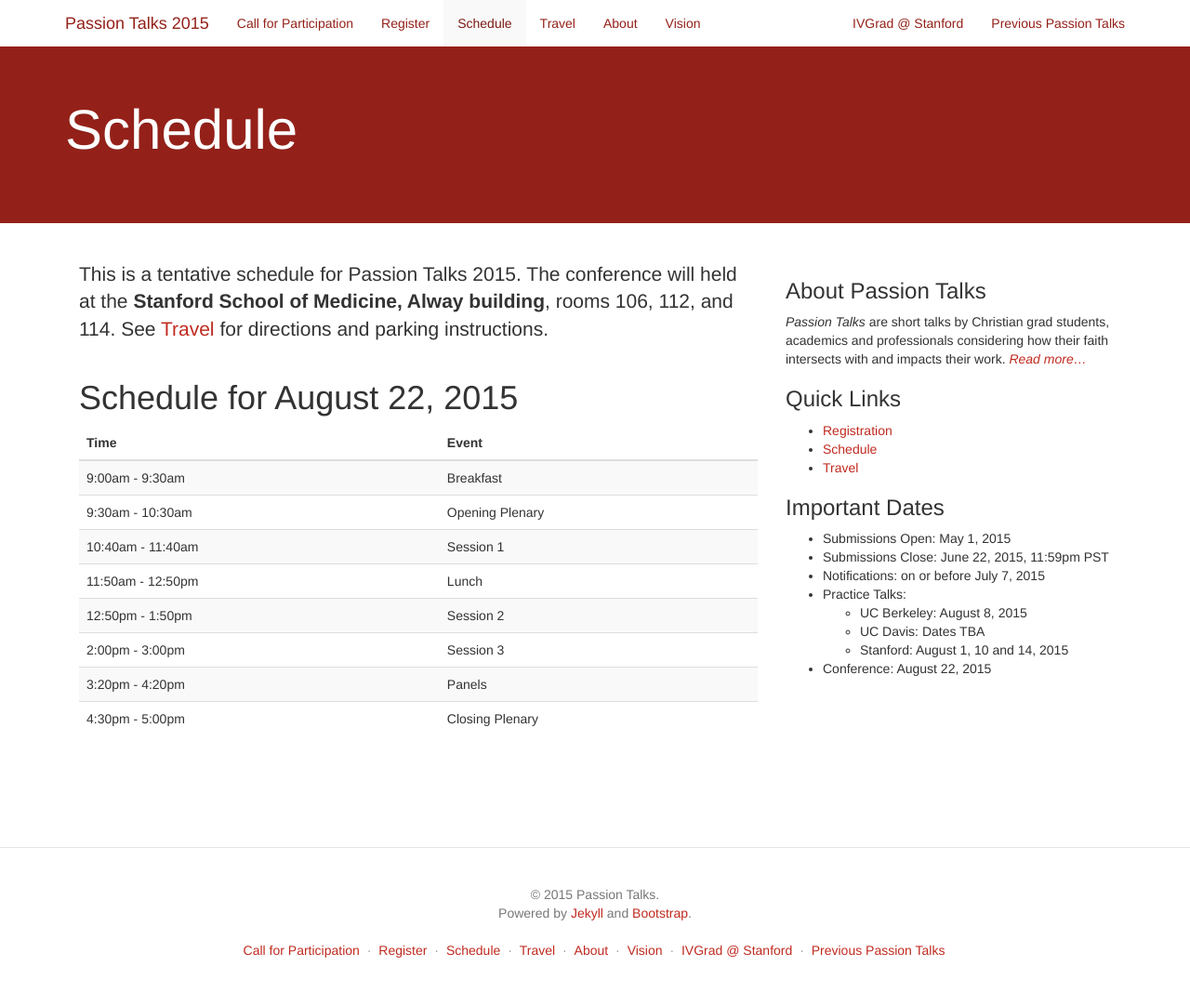
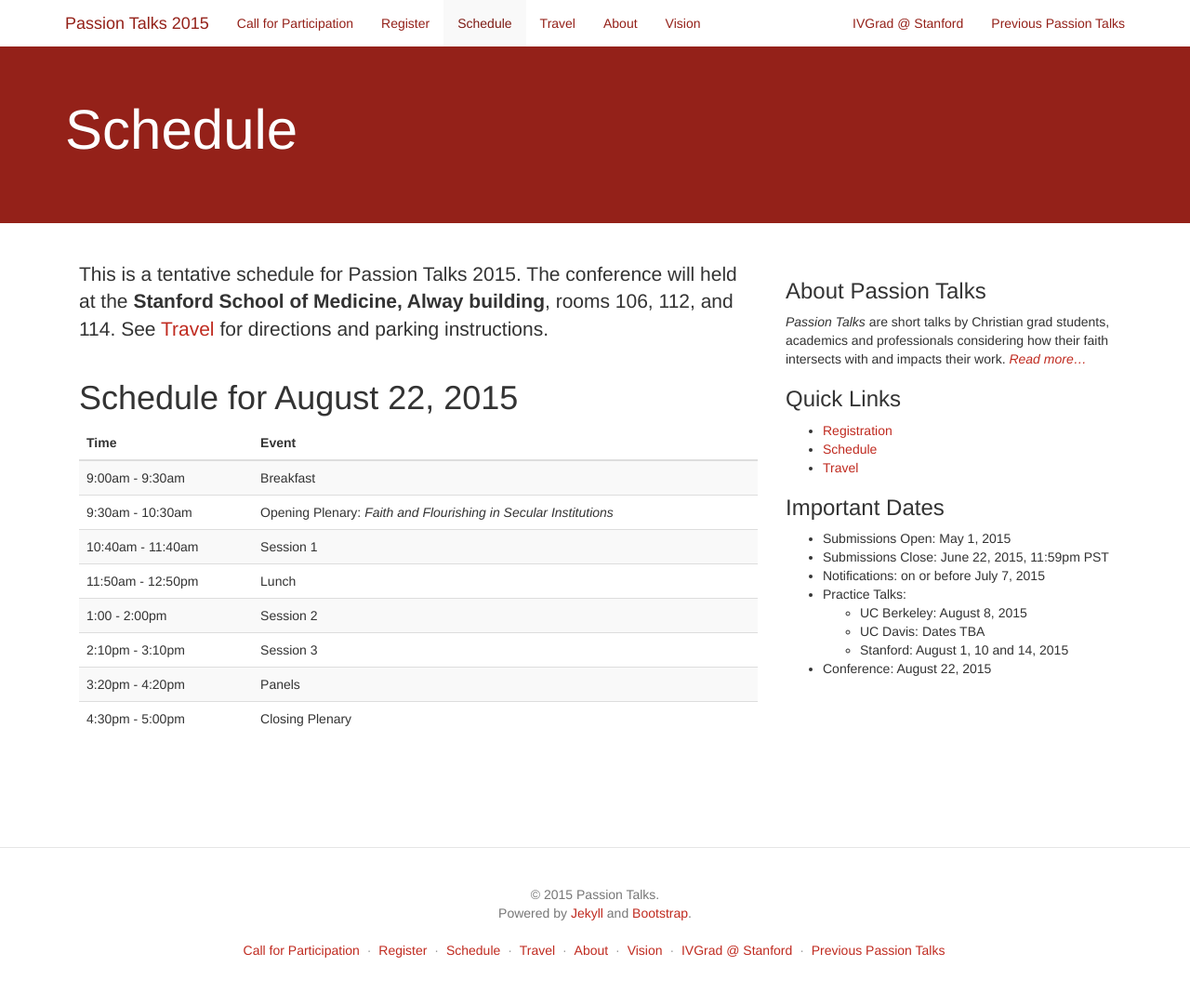
Before and after one commit to passiontalks/pt15, a Jekyll site: the page built from schedule.md, in a window 1280 px wide. Shown: the whole page at 93% size. Built offline with Jekyll 4.4.1, drawn with Linux system fonts in a browser that asks for light colours; nearby versions of some CDN libraries.

Commit message:
Update schedule.

```diff
--- a/schedule.md
+++ b/schedule.md
@@ -26,7 +26,7 @@ directions and parking instructions.
     </tr>
     <tr>
       <td>9:30am - 10:30am</td>
-      <td>Opening Plenary</td>
+      <td>Opening Plenary: <em>Faith and Flourishing in Secular Institutions</em></td>
     </tr>
     <tr>
       <td>10:40am - 11:40am</td>
@@ -37,11 +37,11 @@ directions and parking instructions.
       <td>Lunch</td>
     </tr>
     <tr>
-      <td>12:50pm - 1:50pm</td>
+      <td>1:00 - 2:00pm</td>
       <td>Session 2</td>
     </tr>
     <tr>
-      <td>2:00pm - 3:00pm</td>
+      <td>2:10pm - 3:10pm</td>
       <td>Session 3</td>
     </tr>
     <tr>
@@ -58,10 +58,10 @@ directions and parking instructions.
 <!-- | Time | Event | -->
 <!-- | ------ | ------ | -->
 <!-- | 9:00am - 9:30am | Breakfast | -->
-<!-- | 9:30am - 10:30am | Opening Plenary | -->
+<!-- | 9:30am - 10:30am | Opening Plenary: *Faith and Flourishing in Secular Institutions* | -->
 <!-- | 10:40am - 11:40am | Session 1 | -->
 <!-- | 11:50am - 12:50pm | Lunch | -->
-<!-- | 12:50pm - 1:50pm | Session 2 | -->
-<!-- | 2:00pm - 3:00pm | Session 3 | -->
+<!-- | 1:00pm - 2:00pm | Session 2 | -->
+<!-- | 2:10pm - 3:10pm | Session 3 | -->
 <!-- | 3:20pm - 4:20pm | Panels | -->
 <!-- | 4:30pm - 5:00pm | Closing Plenary | -->
```
